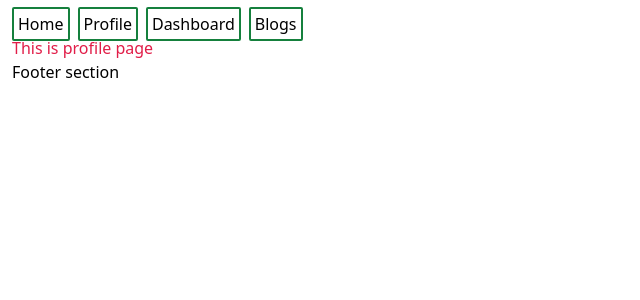
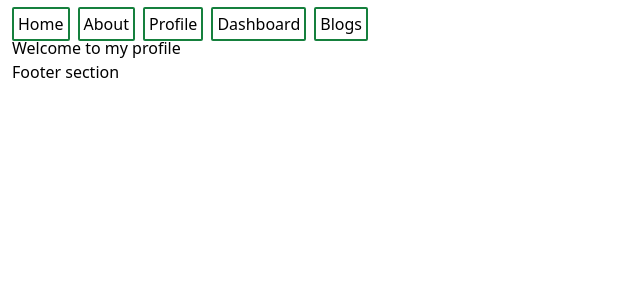
Before and after one commit to reshad21/first-rexttjs-app, a Next.js app: page /profile in a window 1280 px wide. Shown: the top 300 px of the page, without its empty margins (0-640 px from the left). Built offline with nearby package versions, Linux system fonts and the light colour scheme.

Commit message:
with-layout file add

```diff
--- /dev/null
+++ b/src/app/(with-layout)/layout.js
@@ -0,0 +1,20 @@
+
+const layout = ({ children }) => {
+    return (
+        <div>
+            <nav>
+                <ul className='flex gap-2'>
+                    <li><a className='btn-outline border-green-700 rounded-sm border-[2px] p-1' href="/">Home</a></li>
+                    <li><a className='btn-outline border-green-700 rounded-sm border-[2px] p-1' href="/about">About</a></li>
+                    <li><a className='btn-outline border-green-700 rounded-sm border-[2px] p-1' href="/profile">Profile</a></li>
+                    <li><a className='btn-outline border-green-700 rounded-sm border-[2px] p-1' href="/dashboard">Dashboard</a></li>
+                    <li><a className='btn-outline border-green-700 rounded-sm border-[2px] p-1' href="/blog">Blogs</a></li>
+                </ul>
+            </nav>
+            {children}
+            <div>Footer section</div>
+        </div>
+    );
+};
+
+export default layout;
--- /dev/null
+++ b/src/app/(with-layout)/profile/page.js
@@ -0,0 +1,10 @@
+
+const ProfilePage = () => {
+    return (
+        <div>
+            <h1>Welcome to my profile</h1>
+        </div>
+    );
+};
+
+export default ProfilePage;
--- a/src/app/layout.js
+++ b/src/app/layout.js
@@ -12,16 +12,7 @@ const RootLayout=({ children })=> {
   return (
     <html lang="en">
       <body className='max-w-7xl m-auto p-3'>
-        <nav>
-          <ul className='flex gap-2'>
-            <li><a className='btn-outline border-green-700 rounded-sm border-[2px] p-1' href="/">Home</a></li>
-            <li><a className='btn-outline border-green-700 rounded-sm border-[2px] p-1' href="/profile">Profile</a></li>
-            <li><a className='btn-outline border-green-700 rounded-sm border-[2px] p-1' href="/dashboard">Dashboard</a></li>
-            <li><a className='btn-outline border-green-700 rounded-sm border-[2px] p-1' href="/blog">Blogs</a></li>
-          </ul>
-        </nav>
           {children}
-        <div>Footer section</div>
       </body>
     </html>
   )
--- a/src/app/profile/page.js
+++ /dev/null
@@ -1,13 +0,0 @@
-export const metadata = {
-    title: 'Profile | Next Hero',
-    description: 'Generated by create next app',
-}
-const ProfilePage = () => {
-    return (
-        <div>
-            <h1 className="text-rose-600">This is profile page </h1>
-        </div>
-    );
-};
-
-export default ProfilePage;
```
Also changed, not shown: src/app/(with-layout)/about/page.js (renamed from src/app/about/page.js), src/app/(with-layout)/page.js (renamed from src/app/page.js).
